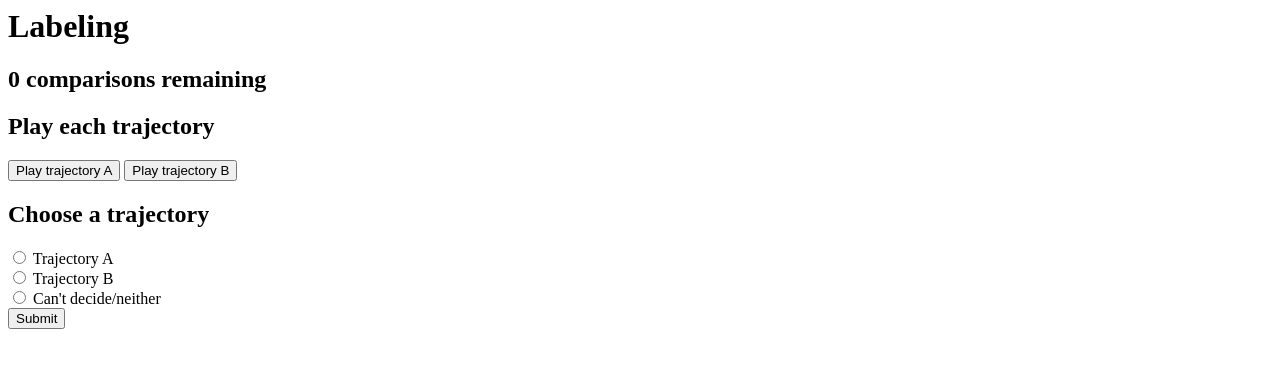
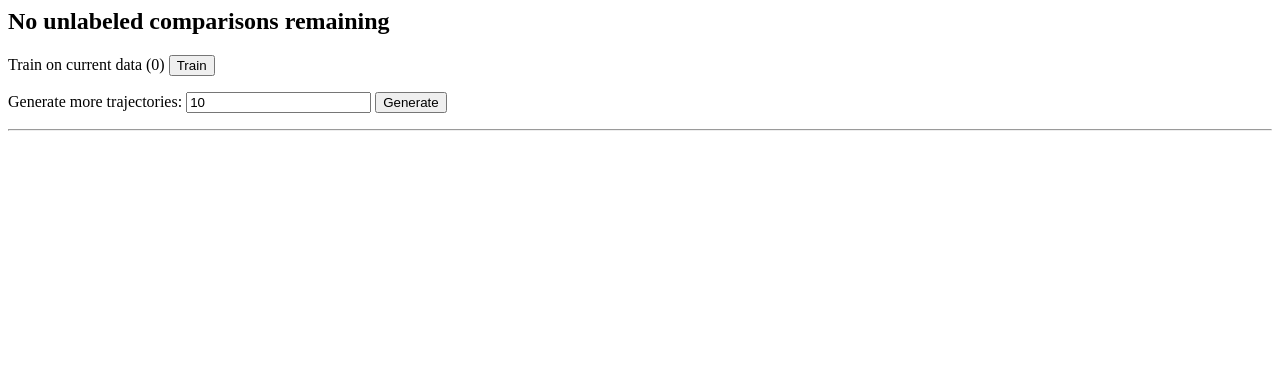
Before and after one commit to AllanYangZhou/robot_style_cost_functions, a Flask app: page / in a window 1280 px wide. Shown: the top 368 px of the page. Run offline with Flask 2, Linux system fonts and the light colour scheme; parts of the project's set-up code (start-up, migrations or seed data) failed here and were passed over; some libraries are stand-ins or nearby versions.

Commit message:
Improved training interface to allow 2 robots simultaneously

```diff
--- a/constants.py
+++ b/constants.py
@@ -15,6 +15,11 @@
                      [-0.32941772,  0.28997609, -0.89855319,  2.01822257],
                      [-0.05135347, -0.95576532, -0.28961262,  1.00309241],
                      [ 0.        ,  0.        ,  0.        ,  1.        ]])
+
+two_robot_camera_T = np.array([[-0.94278671, -0.04925967,  0.32973734, -0.96558571],
+                               [-0.32941775,  0.2899759 , -0.89855324,  2.99906778],
+                               [-0.05135344, -0.95576538, -0.28961244,  0.78374684],
+                               [ 0.        ,  0.        ,  0.        ,  1.        ]])
 
 table_T = np.array([[0.0, 1.0,  0.0, -0.8128/2],
                     [1.0, 0.0,  0.0, 0],
--- a/server.py
+++ b/server.py
@@ -5,14 +5,19 @@ import planners
 import constants as c
 import utils
 
+import random
 import time
 import pickle
+import itertools
 import numpy as np
 
 app = Flask(__name__)
 
-env, robot = utils.setup()
+display_env, display_robot1, display_robot2 = utils.setup(two_robots=True)
+
+env, robot = utils.setup(render=False)
 cf = CostFunction(robot, num_dofs=21, use_total_duration=True)
+custom_cost = {'NN': planners.get_trajopt_cost(cf)}
 
 with open('./data/world_space_trajs.pkl', 'rb') as f:
     starter_data = pickle.load(f)
@@ -22,19 +27,27 @@ with open('./data/world_space_trajs.pkl', 'rb') as f:
 
 with env:
     default_wps = planners.trajopt_simple_plan(env, robot, c.configs[1])
-    default_traj = utils.waypoints_to_traj(env, robot, default_wps.GetTraj(), 10, None)
+    default_traj = utils.waypoints_to_traj(
+        display_env,
+        display_robot1,
+        default_wps.GetTraj(),
+        10,
+        None)
 
-data_q = utils.TrainingQueue(maxsize=100)
-for i in range(starter_data.shape[0] / 2):
-    data_q.add(starter_data[i])
+# data_q = utils.TrainingQueue(maxsize=100)
+# for i in range(starter_data.shape[0] / 2):
+#     data_q.add(starter_data[i])
 training_q = utils.TrainingQueue(maxsize=2000)
 
 to_label = []
-utils.add_samples_to_label(robot, to_label, data_q, num=10)
+# utils.add_samples_to_label(robot, to_label, data_q, num=10)
+
 
 @app.route('/')
 def index():
-    return render_template('index.html', num_remaining=len(to_label))
+    return render_template('index.html',
+                           num_to_label=len(to_label),
+                           num_train_pts=len(training_q))
 
 
 @app.route('/save/<name>')
@@ -42,17 +55,25 @@ def save_cf(name):
     cf.save_model('./data/saves/{:s}'.format(name))
 
 
-@app.route('/play/<option>')
-def play_traj(option):
-    if option == 'A':
-        traj = to_label[0][1]
-    else:
-        traj = to_label[0][3]
-    starting_dofs = traj.GetWaypoint(0)[:7]
-    robot.SetActiveDOFValues(starting_dofs)
-    robot.ExecuteTrajectory(traj)
+@app.route('/play')
+def play_traj():
+    trajA = to_label[0][1]
+    trajB = to_label[0][3]
+    starting_dofs = trajA.GetWaypoint(0)[:7]
+
+    display_robot1.SetActiveDOFValues(starting_dofs)
+    display_robot2.SetActiveDOFValues(starting_dofs)
+
+    display_robot1.GetController().SetPath(trajA)
+    display_robot2.GetController().SetPath(trajB)
+
+    display_robot1.WaitForController(0)
+    display_robot2.WaitForController(0)
+
     time.sleep(0.5)
-    robot.SetActiveDOFValues(starting_dofs)
+    display_robot1.SetActiveDOFValues(starting_dofs)
+    display_robot2.SetActiveDOFValues(starting_dofs)
+
     return ''
 
 
@@ -69,3 +90,36 @@ def handle_submission():
         data = ((xA, 10), (xB, 10), label)
         training_q.add(data)
     return redirect(url_for('index'))
+
+
+@app.route('/generate', methods=['POST'])
+def generate_trajs():
+    num_trajs = int(request.form['num_trajs'])
+    robot.SetActiveDOFValues(c.configs[0])
+    with env:
+        results = planners.trajopt_multi_plan(
+            env,
+            robot,
+            c.configs[1],
+            custom_traj_costs=custom_cost,
+            num_inits=num_trajs)
+        new_data = []
+        for res in results:
+            wps = res.GetTraj()
+            wf = utils.world_space_featurizer(robot, wps)
+            new_data.append(np.concatenate([wps, wf], axis=1))
+        temp_to_label = []
+        for xA, xB in itertools.combinations(new_data, 2):
+            if not np.allclose(xA[:,:7], xB[:,:7]):
+                trajA = utils.waypoints_to_traj(display_env, display_robot1, xA[:,:7], 10, None)
+                trajB = utils.waypoints_to_traj(display_env, display_robot2, xB[:,:7], 10, None)
+                temp_to_label.append((xA, trajA, xB, trajB))
+        random.shuffle(temp_to_label)
+        to_label.extend(temp_to_label)
+    return redirect(url_for('index'))
+
+
+@app.route('/train', methods=['POST'])
+def handle_train():
+    utils.train(cf, training_q, epochs=20)
+    return redirect(url_for('index'))
--- a/static/main.js
+++ b/static/main.js
@@ -1,6 +1,6 @@
-var playTraj = function(option) {
+var playTraj = function() {
     $('.playButton').attr('disabled', true);
-    $.get('/play/' + option).success(function() {
+    $.get('/play').success(function() {
 	$('.playButton').attr('disabled', false);
 	console.log('Finished playing trajectory.');
     });
--- a/templates/index.html
+++ b/templates/index.html
@@ -5,13 +5,13 @@
     <script type=text/javascript src="{{ url_for('static', filename='main.js') }}"></script>
   </head>
   <body>
-    <h1>Labeling</h1>
-    <h2>{{ num_remaining }} comparisons remaining</h2>
+    {% if num_to_label %}
+    <h2>There are {{ num_to_label }} remaining unlabeled comparisons.</h2>
     <div>
-      <h2>Play each trajectory</h2>
-      <button class="playButton" onclick="playTraj('A')">Play trajectory A</button>
-      <button class="playButton" onclick="playTraj('B')">Play trajectory B</button>
-      <h2>Choose a trajectory</h2>
+      <h3>Play trajectory</h3>
+      <button class="playButton" onclick="playTraj()">Play trajectories</button>
+      <br>
+      <h3>Choose a trajectory</h3>
       <form action="/submit" method="post">
 	<input type="radio" name="traj_choice" value="A"> Trajectory A<br>
 	<input type="radio" name="traj_choice" value="B"> Trajectory B<br>
@@ -19,5 +19,18 @@
 	<input type="submit" value="Submit">
       </form>
     </div>
+    {% else %}
+    <h2>No unlabeled comparisons remaining</h2>
+    <form action="/train" method="post">
+      Train on current data ({{ num_train_pts }})
+      <input type="submit" value="Train">
+    </form>
+    <form action="/generate" method="post">
+      Generate more trajectories:
+      <input type="text" name="num_trajs" value="10">
+      <input type="submit" value="Generate">
+    </form>
+    {% endif %}
+    <hr>
   </body>
 </html>
--- a/utils.py
+++ b/utils.py
@@ -7,11 +7,16 @@ from scipy.interpolate import interp1d
 import matplotlib.pyplot as plt
 
 
-def setup(objects=False, render=True):
-    env, robot = interactpy.initialize(render=render)
+def setup(objects=False, render=True, two_robots=False):
+    env, robot = interactpy.initialize(render=render, two_robots=two_robots)
     robot.SetActiveDOFs(robot.arm.GetArmIndices())
     robot.SetActiveDOFValues(c.configs[0])
     robot.SetDOFValues(c.starting_finger_angles, [7,8,9])
+    if two_robots:
+        robot2 = env.GetRobots()[1]
+        robot2.SetActiveDOFs(robot2.arm.GetArmIndices())
+        robot2.SetActiveDOFValues(c.configs[0])
+        robot2.SetDOFValues(c.starting_finger_angles, [7,8,9])
     table = env.GetKinBody('table')
     mug = env.GetKinBody('mug')
     env.Remove(table)
@@ -28,16 +33,28 @@ def setup(objects=False, render=True):
     env.Load('/usr/local/share/openrave-0.9/data/box1.kinbody.xml')
     box = env.GetKinBody('box1')
     box.SetTransform(c.box_T)
+
+    if two_robots:
+        robot_T = robot.GetTransform()
+        robot_T[2,-1] -= 1.5
+        robot2.SetTransform(robot_T)
+        box_T = box.GetTransform()
+        box_T[2,-1] -= 1.5
+        box2 = clone_kinbody(box)
+        box2.SetTransform(box_T)
+        robot2.Grab(box2)
     robot.Grab(box)
+
     if render:
         viewer = env.GetViewer()
-        viewer.SetCamera(c.camera_T)
+        viewer.SetCamera(c.two_robot_camera_T if two_robots else c.camera_T)
+
     ikmodel3D = (
         orpy.databases.inversekinematics.InverseKinematicsModel(
             robot, iktype=orpy.IkParameterization.Type.Translation3D))
     if not ikmodel3D.load():
         ikmodel3D.autogenerate()
-    return env, robot
+    return (env, robot, robot2) if two_robots else (env, robot)
 
 
 def get_ik_solns(robot, goal_T):
@@ -377,3 +394,11 @@ def add_samples_to_label(robot, to_label, data_q, num=30):
             trajA = waypoints_to_traj(env, robot, xA[:,:7], 10, None)
             trajB = waypoints_to_traj(env, robot, xB[:,:7], 10, None)
         to_label.append((xA, trajA, xB, trajB))
+
+
+def clone_kinbody(kinbody):
+    env = kinbody.GetEnv()
+    newbody = orpy.RaveCreateKinBody(env, kinbody.GetXMLId())
+    newbody.Clone(kinbody, 0)
+    env.AddKinBody(newbody, True)
+    return newbody
```
